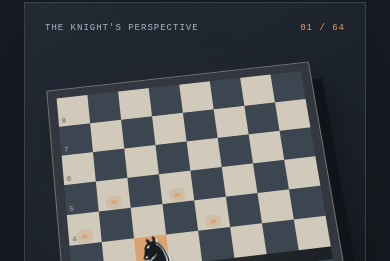
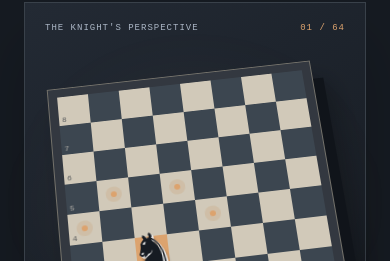
Before and after one commit to DhanushNehru/dhanushnehru.github.io, an Astro site: page / in a window 390 px wide. Shown: the part 839-1100 px from the top of the page. Built offline with nearby package versions, Linux system fonts and the light colour scheme; Astro itself is replaced by a stand-in of ours; no server answers.

Commit message:
Fix equal chessboard rows on small screens

```diff
--- a/src/pages/index.astro
+++ b/src/pages/index.astro
@@ -38,4 +38,6 @@
 .hero>*,.about-grid>*,.project-grid>*,.videos>*{min-width:0}.chessboard{min-width:0}.square{min-width:0}.project-art{min-width:0}.code-line{overflow-wrap:anywhere}
 
 .coord:after{content:attr(data-coordinate)}
+
+.chessboard{aspect-ratio:1;grid-template-rows:repeat(8,minmax(0,1fr))}.square{aspect-ratio:auto;height:100%;min-height:0}.piece{position:absolute;top:50%;left:50%;transform:translate(-50%,-60%)}
 </style>
```
